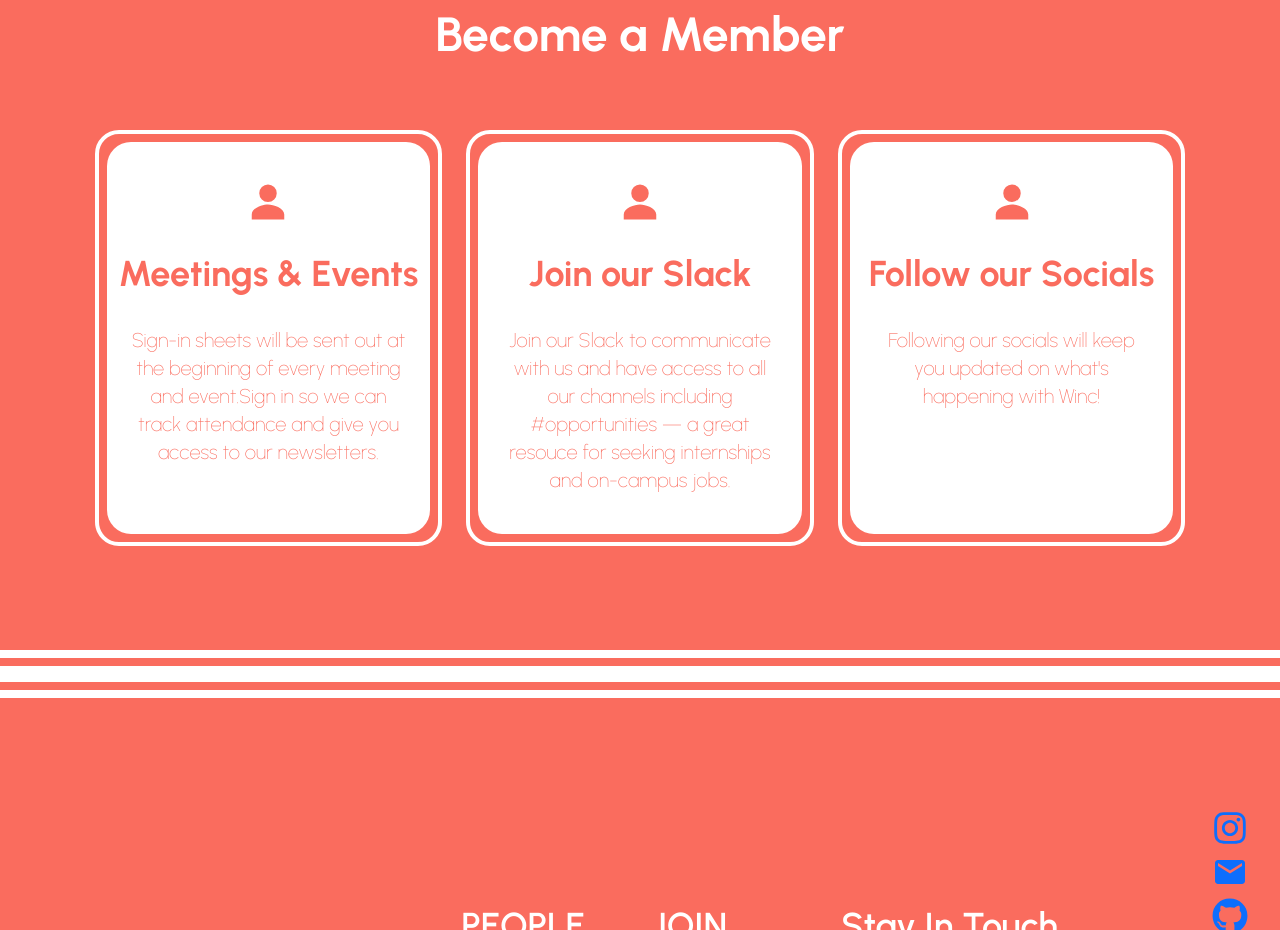
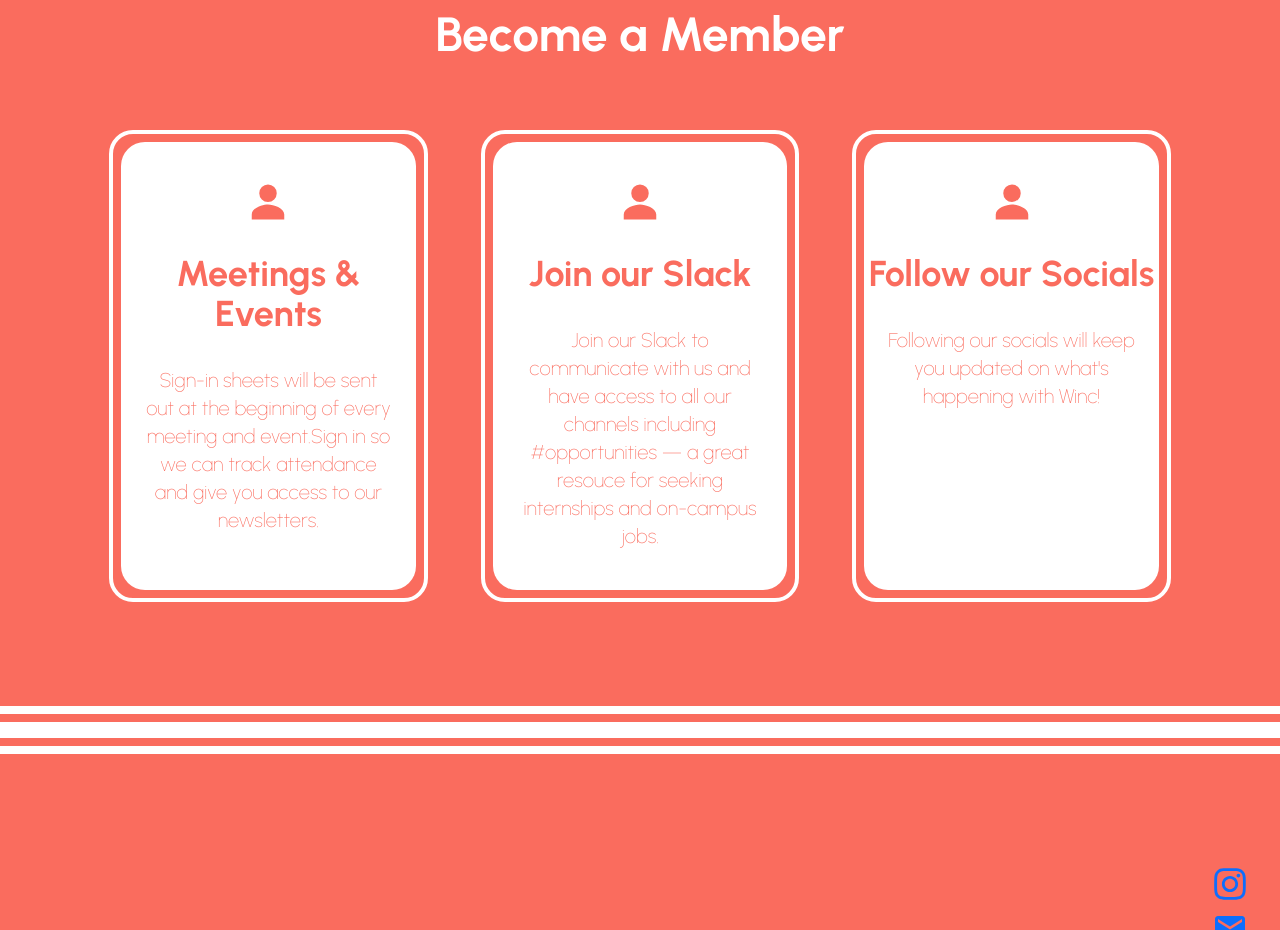
Before and after one commit to acm-ucr/winc-website, a Next.js app: page /about in a window 1280 px wide. Shown: the part 1500-2430 px from the top of the page. Built offline with nearby package versions, Linux system fonts and the light colour scheme.

Commit message:
small fixes spacing

```diff
--- a/src/components/about/Service.js
+++ b/src/components/about/Service.js
@@ -3,7 +3,7 @@ import React from "react";
 // style the component here
 const Service = ({ icon, info, description }) => {
   return (
-    <div className="border-4 border-winc-white rounded-3xl w-11/12 h-full min-w-fit p-2 my-2">
+    <div className="border-4 border-winc-white rounded-3xl w-11/12 p-2 my-2 h-full">
       <div className="flex flex-col font urbanist w-full h-full font-bold text-4xl items-center rounded-3xl text-winc-pink bg-winc-white">
         <div className="pt-10"> {icon} </div>
         <div className="py-8">{info}</div>
--- a/src/components/about/Services.js
+++ b/src/components/about/Services.js
@@ -13,7 +13,7 @@ const Services = () => {
       <div className="flex text-center justify-center pt-2 pb-16">
         <Title text="Become a Member" textcolor="text-winc-white" />
       </div>
-      <Row className="flex justify-center w-11/12 pb-16">
+      <Row className="flex justify-center w-11/12 pb-16 h-full">
         <Col
           sm={6}
           md={4}
```
